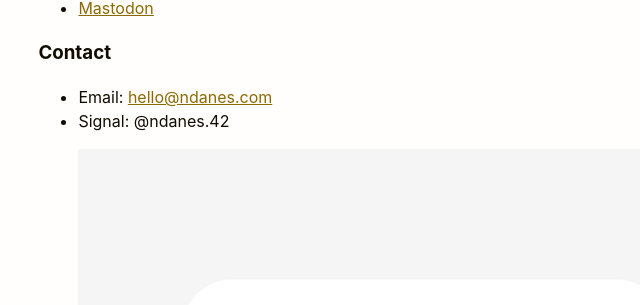
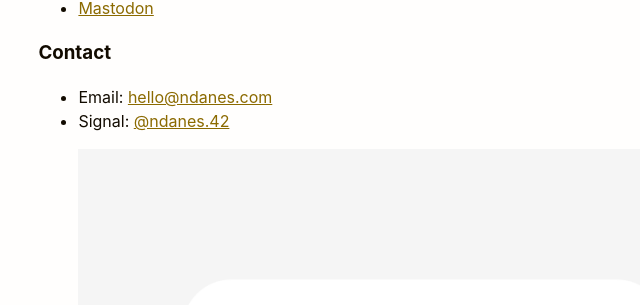
Before and after one commit to danesnick/website_lightspeed, a Jekyll site: the page built from index.markdown, in a window 1280 px wide and 900 px high, scrolled down 1067 px. Shown: the part 149-454 px from the top of the window, without its empty margins (216-856 px from the left). Built offline with Jekyll 4.4.1, drawn with Linux system fonts in a browser that asks for light colours; part of the change alters nothing that is shown.

```diff
--- a/index.markdown
+++ b/index.markdown
@@ -35,7 +35,7 @@ I have a variety of hobbies and personal interests. Most recently (as of mid 202
 
 ### Contact
 * Email: [hello@ndanes.com](mailto:&#104;&#101;&#108;&#108;&#111;&#64;&#110;&#100;&#97;&#110;&#101;&#115;&#46;&#99;&#111;&#109;)
-* Signal: @ndanes.42
+* Signal: [@ndanes.42](https://signal.me/#eu/HmS08SJe8DyoZhUwJx5c9ZyVEkDMSMrSF85vIh-slv4gR_KPOSpC-r4mu37M_U8F)
 <figure>
  <img src="/images/SignalQR.png" alt="Signal QR">
 </figure>
```
